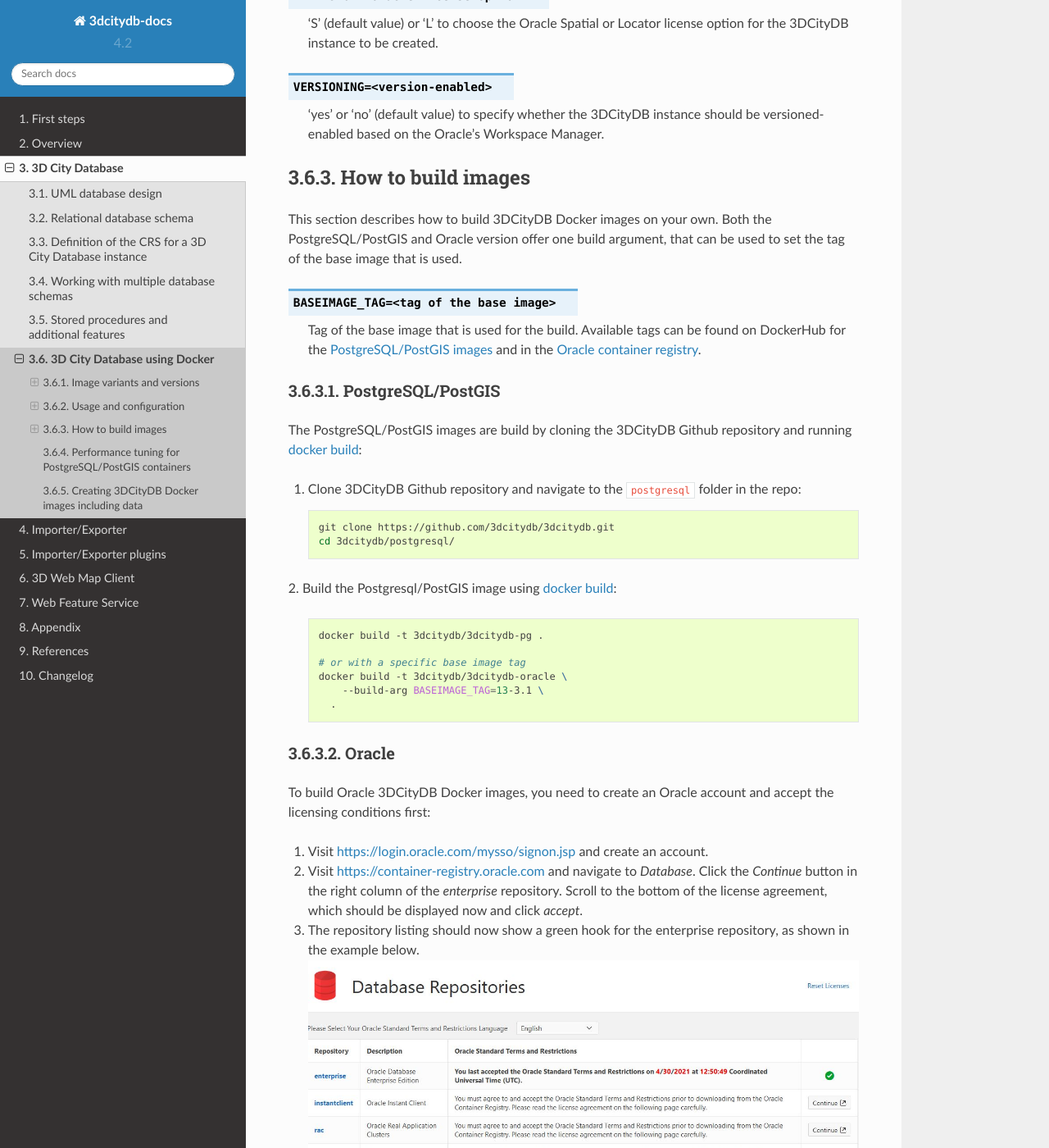
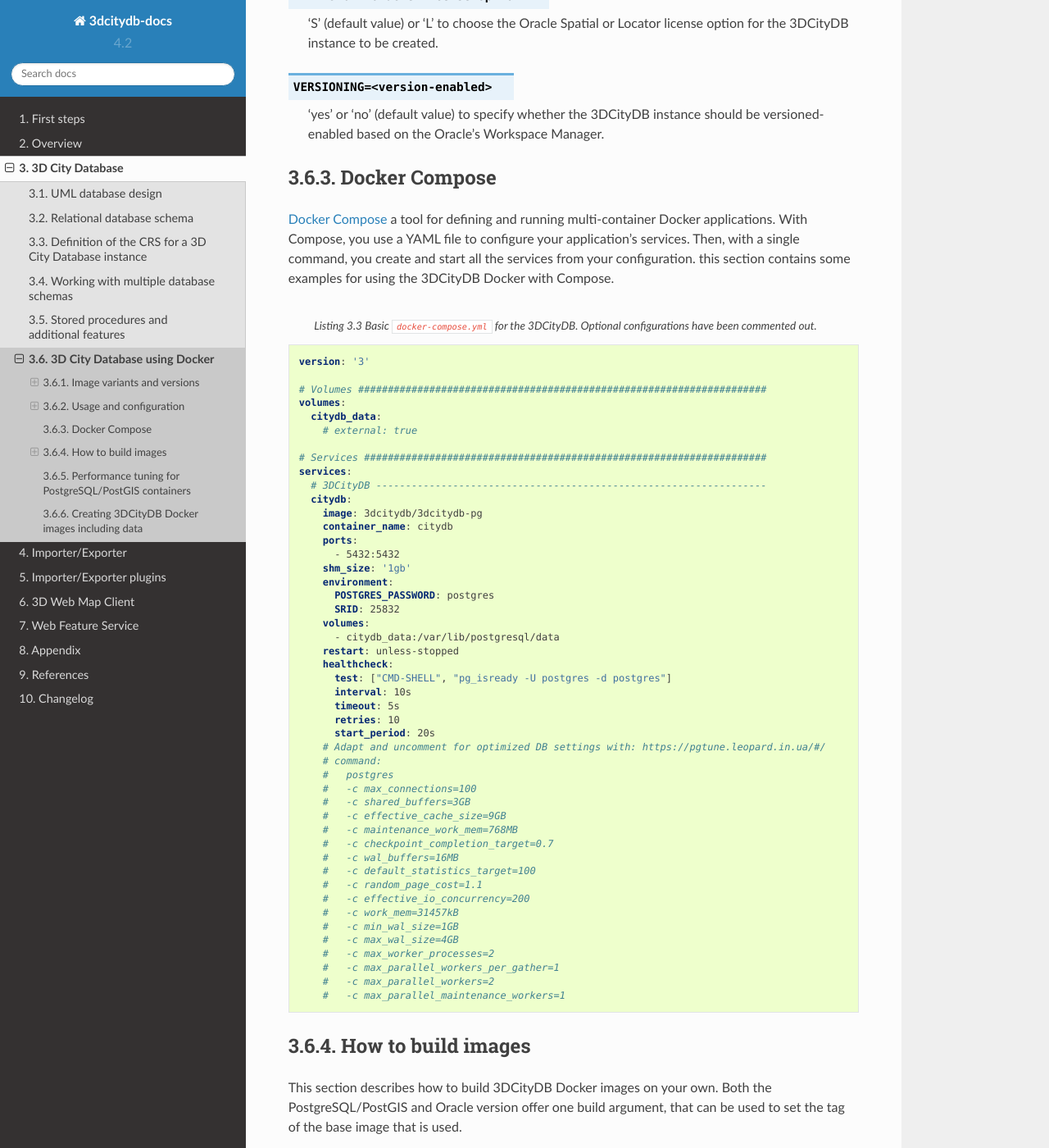
Before and after one commit to 3dcitydb/3dcitydb-docs, a Sphinx documentation site: the page built from source/3dcitydb/docker.rst, in a window 1280 px wide and 1400 px high, scrolled down 4129 px. Shown: the whole window at 82% size. Built offline with Sphinx 7.4.7 and the Read the Docs theme 2.0.0, drawn with Linux system fonts in a browser that asks for light colours; some of the changed text lies outside the part shown.

Commit message:
added basic compose for 3dcitydb

```diff
--- /dev/null
+++ b/source/3dcitydb/docker-compose.yml
@@ -0,0 +1,47 @@
+version: '3'
+
+# Volumes #####################################################################
+volumes:
+  citydb_data:
+    # external: true
+
+# Services ####################################################################
+services:
+  # 3DCityDB ------------------------------------------------------------------
+  citydb:
+    image: 3dcitydb/3dcitydb-pg
+    container_name: citydb
+    ports:
+      - 5432:5432
+    shm_size: '1gb'
+    environment:
+      POSTGRES_PASSWORD: postgres
+      SRID: 25832
+    volumes:
+      - citydb_data:/var/lib/postgresql/data
+    restart: unless-stopped
+    healthcheck:
+      test: ["CMD-SHELL", "pg_isready -U postgres -d postgres"]
+      interval: 10s
+      timeout: 5s
+      retries: 10
+      start_period: 20s
+    # Adapt and uncomment for optimized DB settings with: https://pgtune.leopard.in.ua/#/
+    # command:
+    #   postgres
+    #   -c max_connections=100
+    #   -c shared_buffers=3GB
+    #   -c effective_cache_size=9GB
+    #   -c maintenance_work_mem=768MB
+    #   -c checkpoint_completion_target=0.7
+    #   -c wal_buffers=16MB
+    #   -c default_statistics_target=100
+    #   -c random_page_cost=1.1
+    #   -c effective_io_concurrency=200
+    #   -c work_mem=31457kB
+    #   -c min_wal_size=1GB
+    #   -c max_wal_size=4GB
+    #   -c max_worker_processes=2
+    #   -c max_parallel_workers_per_gather=1
+    #   -c max_parallel_workers=2
+    #   -c max_parallel_maintenance_workers=1
--- a/source/3dcitydb/docker.rst
+++ b/source/3dcitydb/docker.rst
@@ -284,6 +284,24 @@
 
   'yes' or 'no' (default value) to specify whether the 3DCityDB instance should be
   versioned-enabled based on the Oracle's Workspace Manager.
+
+.. _citydb_docker_compose:
+
+*******************************************************************************
+Docker Compose
+*******************************************************************************
+
+`Docker Compose <https://docs.docker.com/compose/>`_ a tool for defining and
+running multi-container Docker applications. With Compose, you use a YAML file
+to configure your application's services. Then, with a single command, you create
+and start all the services from your configuration. this section contains some
+examples for using the 3DCityDB Docker with Compose.
+
+.. literalinclude:: docker-compose.yml
+  :language: yaml
+  :name: citydb_docker_code_compose_basic
+  :caption: Basic ``docker-compose.yml`` for the 3DCityDB. Optional configurations
+    have been commented out.
 
 .. _citydb_docker_build:
 
```
